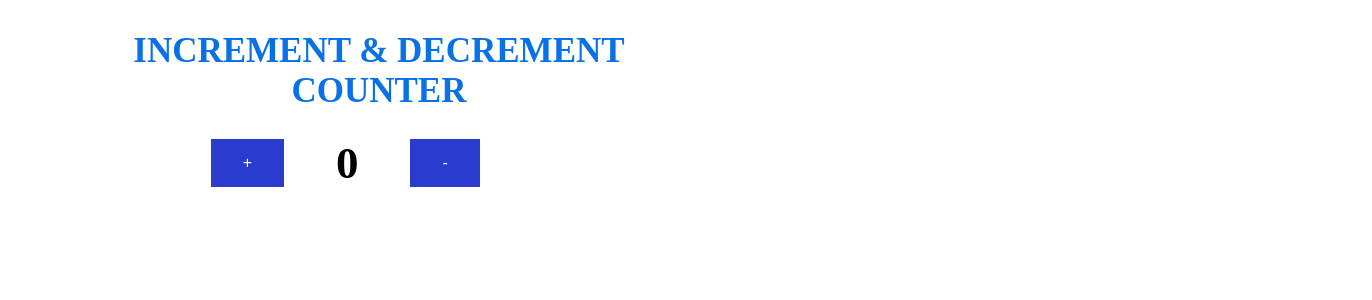
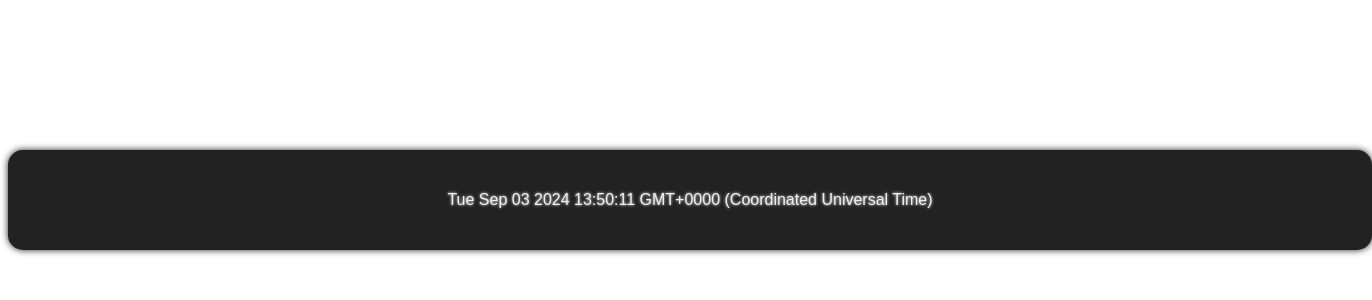
Before and after one commit to debasishsahoo/GFS, a React (Create React App) app in the folder client/: page / in a window 1280 px wide. Shown: the top 300 px of the page, 1372 px wide, since content can reach past the window. Built offline with nearby package versions, Linux system fonts and the light colour scheme.

Commit message:
Third Data is done

```diff
--- a/client/src/App.js
+++ b/client/src/App.js
@@ -1,11 +1,13 @@
 import React from "react";
 //import Card from "./Components/Card";
-import Counter from './Components/Counter'
+//import Counter from './Components/Counter'
+import Clock from "./Components/Clock";
 function App() {
   return (
     <>
       {/* <Card /> */}
-      <Counter/>
+      {/* <Counter/> */}
+      <Clock />
     </>
   );
 }
--- /dev/null
+++ b/client/src/Components/Clock.css
@@ -0,0 +1,19 @@
+body {
+    font-family: 'liquid_crystalregular', sans-serif;
+    user-select: none;
+    user-drag: none;
+  }
+
+  .clock {
+    height: 100px;
+    width: 100%;
+    line-height: 100px;
+    margin: 150px auto 0;
+    padding: 0 50px;
+    background: #222;
+    color: #eee;
+    text-align: center;
+    border-radius: 15px;
+    box-shadow: 0 0 7px #222;
+    text-shadow: 0 0 3px #fff;
+  }
--- /dev/null
+++ b/client/src/Components/Clock.jsx
@@ -0,0 +1,20 @@
+import React from "react";
+import "./Clock.css";
+
+class Clock extends React.Component {
+  constructor(props) {
+    super(props);
+    this.state={date:new Date()}
+    setInterval(()=>this.setTime(),1000) //1000 milSecond=1 Second
+  }
+  setTime(){
+    this.setState((state,props)=>({date:new Date()}))
+  }
+  render() {
+    return <>
+    <div className="clock">{this.state.date.toString()}</div>
+    </>;
+  }
+}
+
+export default Clock;
```
